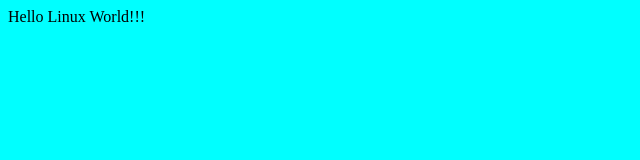
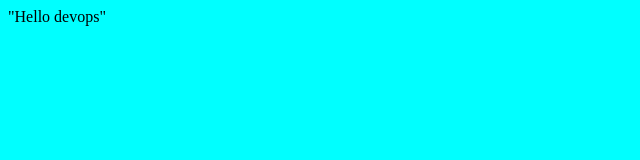
Before and after one commit to deepakkapse/devopspractise, a plain HTML site: page index.html in a window 1280 px wide. Shown: the full height of the page, 0-640 px from the left. Drawn offline with Linux system fonts and the light colour scheme.

Commit message:
index.html

```diff
--- a/index.html
+++ b/index.html
@@ -1,2 +1,2 @@
-<body bgcolor=aqua>
-Hello Linux World!!!
+<body bgcolor="aqua">
+"Hello devops"
```
